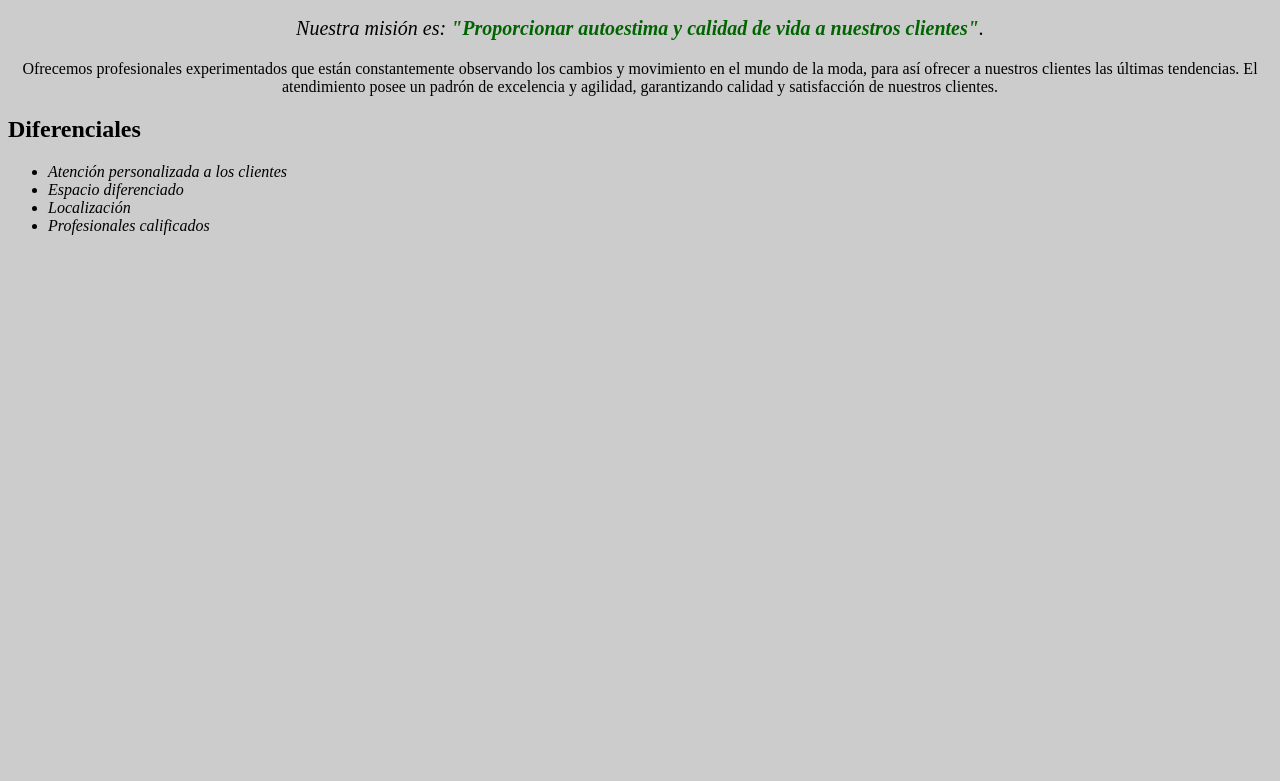
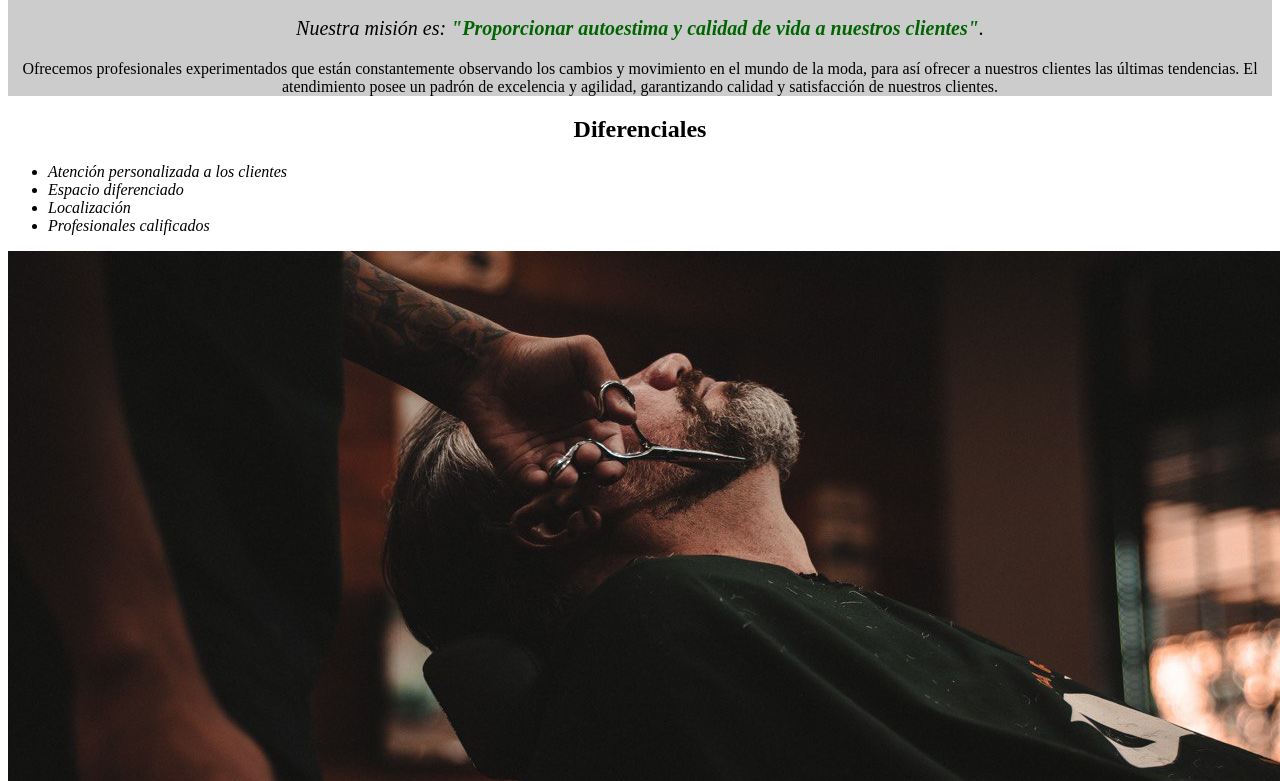
Before and after one commit to JepcDev/barberia-alura, a plain HTML site: page index.html in a window 1280 px wide. Shown: the part 605-1386 px from the top of the page. Before the commit the page ends 856 px from the top, so only its background shows below. Drawn offline with Linux system fonts and the light colour scheme.

Commit message:
feat: Add background color section principal and diferenciales, image banner diferenciales

```diff
--- a/index.html
+++ b/index.html
@@ -13,6 +13,7 @@
 
     <img id="banner" src="src/banner.jpg" alt="barberia.jpg">
 
+    <div class="principal">
       <h1>Sobre la Barbería Alura</h1>
 
       <p>Ubicada en el corazón de la ciudad, la <strong>Barbería Alura</strong> trae para el mercado lo que hay de mejor para su cabello y barba. Fundada en 2020, la Barbería Alura ya es destaque en la ciudad y conquista nuevos clientes diariamente.</p>
@@ -20,7 +21,9 @@
       <p id="mision"><em>Nuestra misión es: <strong>"Proporcionar autoestima y calidad de vida a nuestros clientes"</strong>.</em></p>
 
       <p>Ofrecemos profesionales experimentados que están constantemente observando los cambios y movimiento en el mundo de la moda, para así ofrecer a nuestros clientes las últimas tendencias. El atendimiento posee un padrón de excelencia y agilidad, garantizando calidad y satisfacción de nuestros clientes.</p>
+    </div>
 
+    <div class="diferenciales">
       <h2>Diferenciales</h2>
 
       <ul>
@@ -30,5 +33,8 @@
         <li class="items">Profesionales calificados</li>
       </ul>
 
+      <img src="src/diferenciales.jpg" alt="diferenciales.jpg">
+    </div>
+
   </body>
 </html>
--- a/style.css
+++ b/style.css
@@ -1,9 +1,12 @@
 body{
-  background: #CCCCCC;
 }
 
 #banner{
   width: 100%;
+}
+
+.principal{
+  background: #CCCCCC;
 }
 
 h1{
@@ -23,6 +26,14 @@ em strong{
   font-size: 20px;
 }
 
+.diferenciales{
+  background: #FFFFFF;
+}
+
+h2{
+  text-align: center;
+}
+
 .items{
   font-style: italic;
 }
```
Lines whose indentation alone changed are shown as unchanged.
